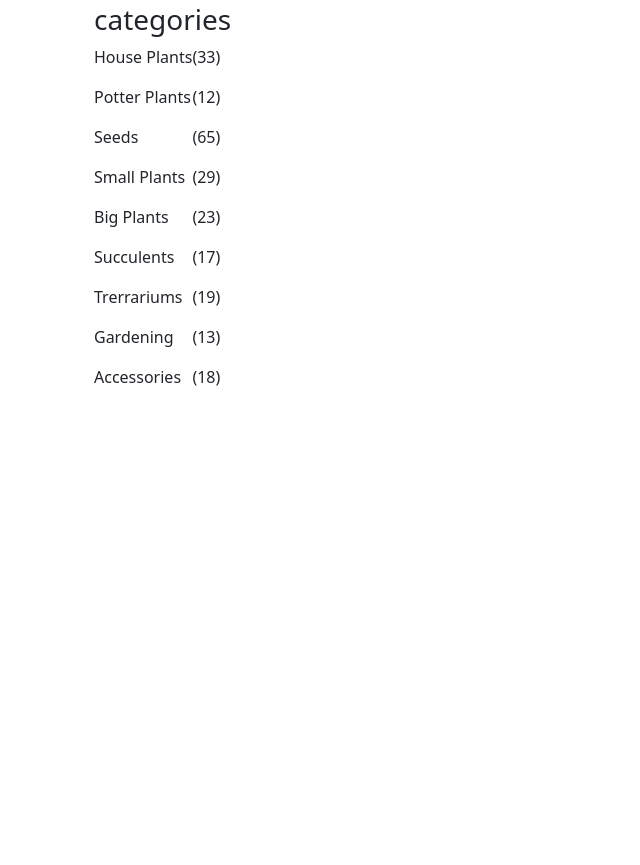
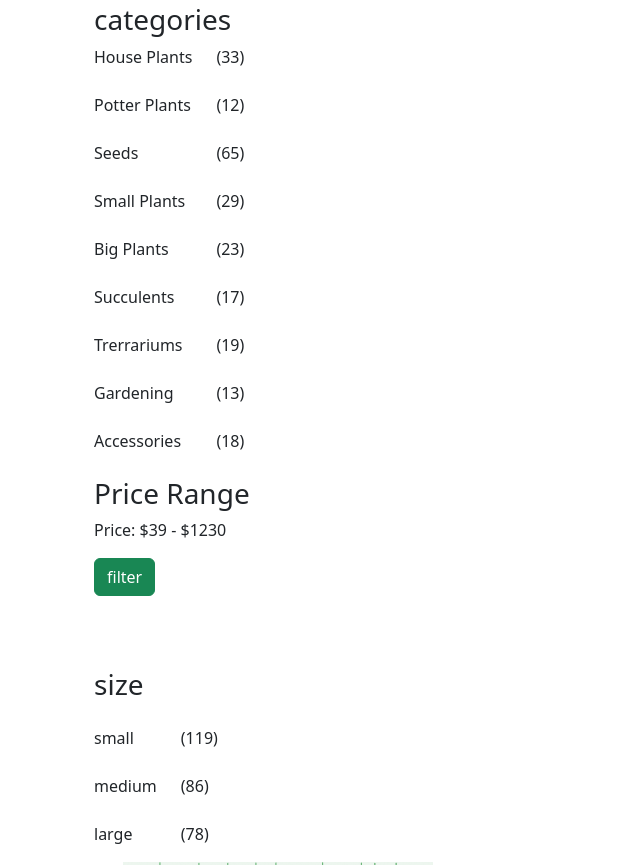
Before and after one commit to Diorbek972/yashil-ormon, a plain HTML site: page index.html in a window 1280 px wide. Shown: the part 693-1558 px from the top of the page, without its empty margins (0-640 px from the left). Before the commit the page ends 1098 px from the top, so only its background shows below. Drawn offline with nearby package versions, Linux system fonts and the light colour scheme.

Commit message:
yana bir joini tugatm

```diff
--- a/index.html
+++ b/index.html
@@ -8,6 +8,7 @@
     <link rel="stylesheet" href="https://cdnjs.cloudflare.com/ajax/libs/font-awesome/6.7.1/css/all.min.css" integrity="sha512-5Hs3dF2AEPkpNAR7UiOHba+lRSJNeM2ECkwxUIxC1Q/FLycGTbNapWXB4tP889k5T5Ju8fs4b1P5z/iB4nMfSQ==" crossorigin="anonymous" referrerpolicy="no-referrer" />
     <link href="https://cdn.jsdelivr.net/npm/bootstrap@5.3.3/dist/css/bootstrap.min.css" rel="stylesheet" integrity="sha384-QWTKZyjpPEjISv5WaRU9OFeRpok6YctnYmDr5pNlyT2bRjXh0JMhjY6hW+ALEwIH" crossorigin="anonymous">
     <link rel="stylesheet" href="main.css">
+    <script src="index.js"></script>
 </head>
 <body class="container">
    <!-- navbar qismi -->
@@ -74,33 +75,51 @@
     <div class="row">
       <div class="col-md-6 col-lg-3">
         <h3>categories</h3>
-      <div class="d-flex justufy-content-betwen">
+      <div class="d-flex gap-4">
         <div>
           <p>House Plants</p>
-          <p>Potter Plants</p>
+          <p class="my-4">Potter Plants</p>
           <p>Seeds</p>
-          <p>Small Plants</p>
+          <p class="my-4">Small Plants</p>
           <p>Big Plants</p>
-          <p>Succulents</p>
+          <p class="my-4">Succulents</p>
           <p>Trerrariums</p>
-          <p>Gardening</p>
+          <p class="my-4">Gardening</p>
           <p>Accessories</p>
         </div>
         <div>
           <p>(33)</p>
-          <p>(12)</p>
-          <p>(65)</p>
+          <p class="my-4">(12)</p>
+          <p class="my-4">(65)</p>
           <p>(29)</p>
-          <p>(23)</p>
+          <p class="my-4">(23)</p>
           <p>(17)</p>
-          <p>(19)</p>
+          <p class="my-4">(19)</p>
           <p>(13)</p>
-          <p>(18)</p>
+          <p class="my-4">(18)</p>
         </div>
+
       </div>
       </div>
-      <div>
+      <div class="">
+        <h3>Price Range</h3>
+        <p>Price: $39 - $1230</p>
+        <a href="#" class="btn btn-success mb-5">filter</a>
+        <h3 class="my-4">size</h3>
+        <div class="d-flex gap-4 vertikal-align-center">
+          <div>
+            <p>small</p>
+          <p class="my-4">medium</p>
+          <p>large</p>
+          </div>
+          <div>
+            <p>(119)</p>
+            <p class="my-4">(86)</p>
+            <p>(78)</p>
+          </div>
 
+        </div>
+        <div class="col-md-6 col-lg-3 w-25"><img src="sasa/Super Sale Banner.png" alt=""></div>
       </div>
     </div>
   </div>
--- a/main.css
+++ b/main.css
@@ -20,3 +20,4 @@
 .bosh-img img{
   width: 600px !important;
 }
+/* sectioni ikinchi qismi */
```
Also changed, not shown: index.js (added, +8 -0 lines), sasa/Super Sale Banner.png (added).
